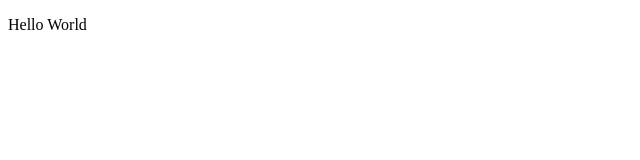
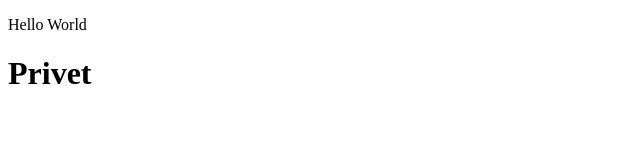
Before and after one commit to sema-ss/project, a website: page index.html in a window 1280 px wide. Shown: the whole page, without its empty margins (0-640 px from the left). Drawn offline with Linux system fonts and the light colour scheme.

Commit message:
index.html mod

```diff
--- a/index.html
+++ b/index.html
@@ -9,6 +9,7 @@
 </head>
 <body>
     <p>Hello World</p>
+    <h1>Privet</h1>
 
 
 
```
